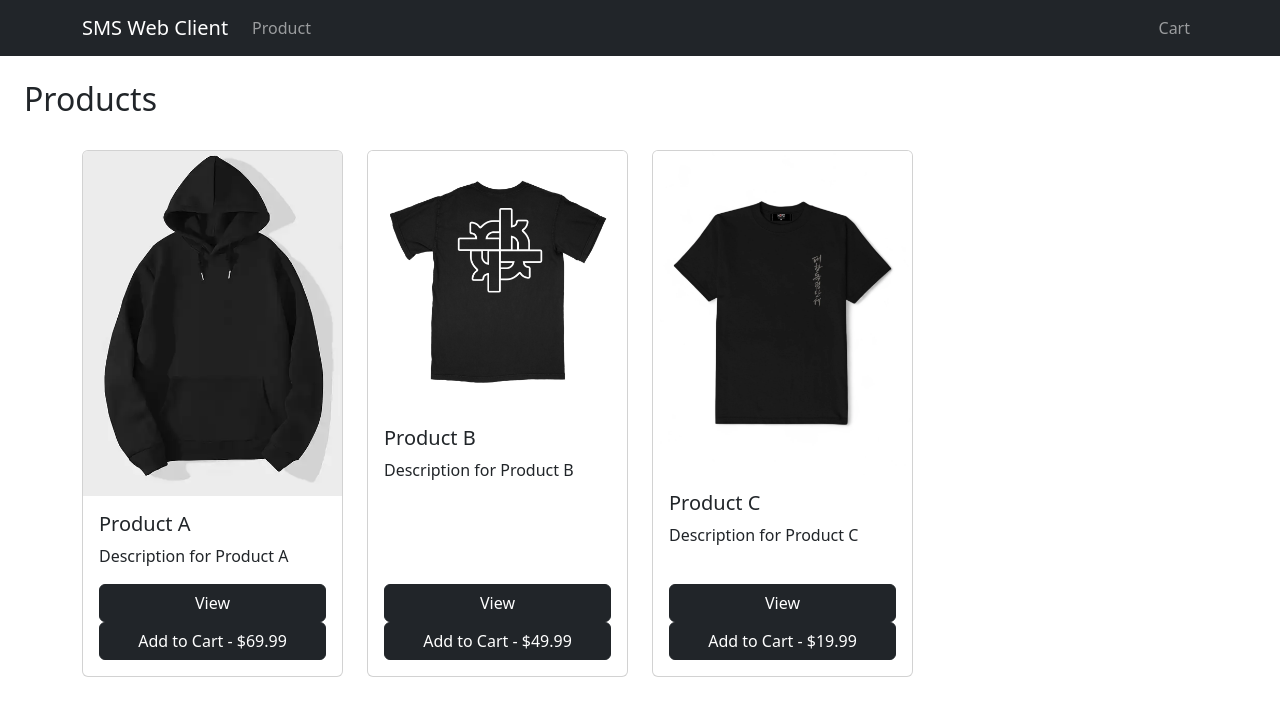
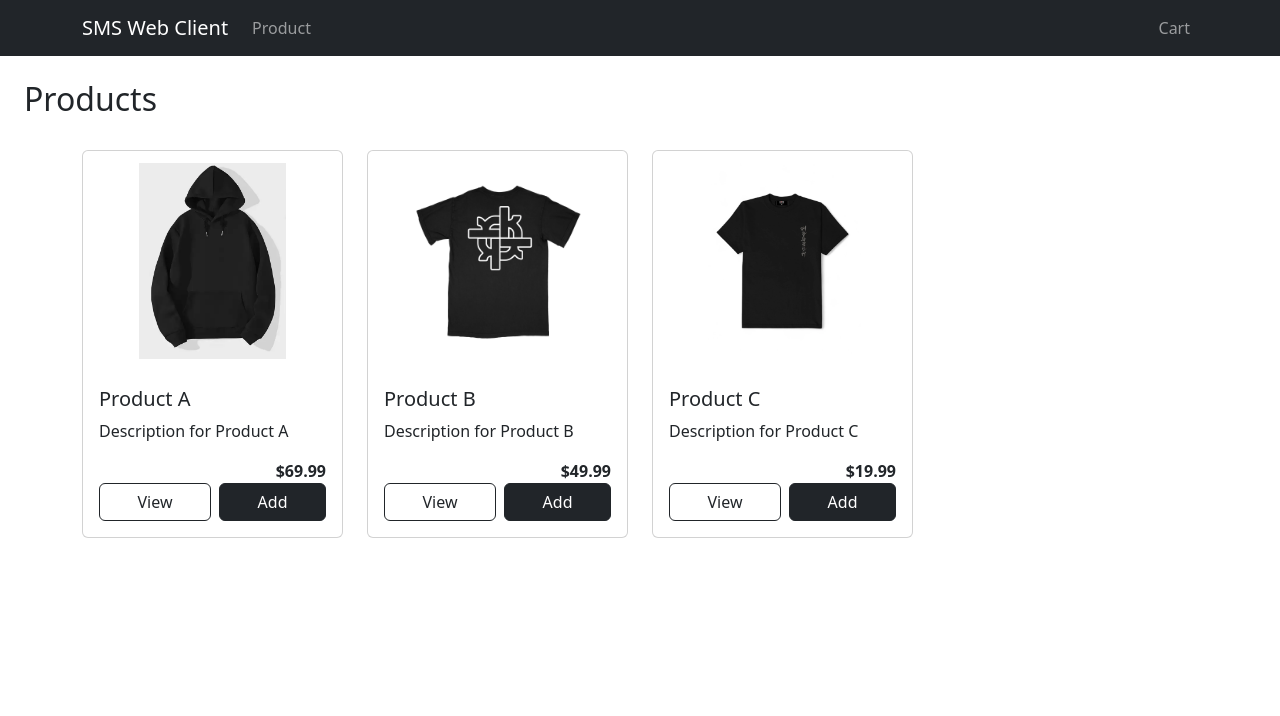
Before and after one commit to markdelgado/sms-web-client, a React (Create React App) app: page /products in a window 1280 px wide. Shown: the top 716 px of the page. Built offline with nearby package versions, Linux system fonts and the light colour scheme.

Commit message:
fixed product card styling

```diff
--- a/src/components/ProductCard.jsx
+++ b/src/components/ProductCard.jsx
@@ -12,20 +12,31 @@ const ProductCard = ({ product }) => {
         variant="top"
         src={product.image}
         alt={product.name}
-        style={{ objectFit: "auto", height: "auto " }}
+        style={{ objectFit: "contain", height: "220px", padding: "0.75rem" }}
       />
       <Card.Body className="d-flex flex-column">
         <Card.Title>{product.name}</Card.Title>
         <Card.Text className="flex-grow-1">{product.description}</Card.Text>
+        <div className="text-end fw-semibold">${product.price}</div>
+        <div className="d-flex flex-column gap-2 mt-auto">
+          <div className="d-flex gap-2">
             <Button
               as={Link}
               to={`/products/${product.sku}`}
-            variant="dark">
+              variant="outline-dark"
+              className="flex-fill"
+            >
               View
             </Button>
-        <Button variant="dark" onClick={() => addToCart(product, 1)}>
-          Add to Cart - ${product.price}
+            <Button
+              variant="dark"
+              onClick={() => addToCart(product, 1)}
+              className="flex-fill"
+            >
+              Add
             </Button>
+          </div>
+        </div>
       </Card.Body>
     </Card>
   );
```
Lines whose indentation alone changed are shown as unchanged.
